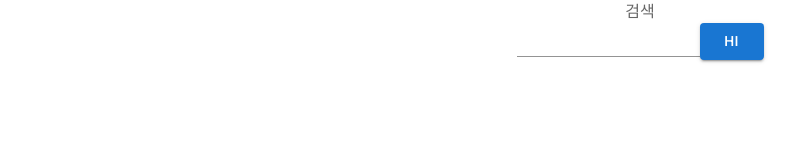
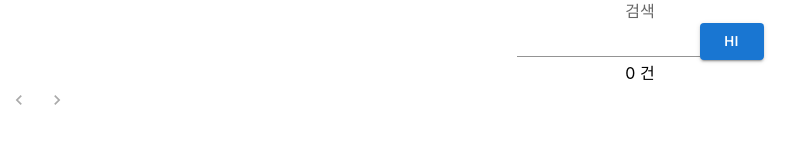
Before and after one commit to KiimDoHyun/Git-Api, a React (Create React App) app: page / in a window 1280 px wide. Shown: the top 166 px of the page, without its empty margins (0-812 px from the left). Built offline with nearby package versions, Linux system fonts and the light colour scheme.

Commit message:
feat: Repository조회 페이징 연결

```diff
--- a/src/Api/git.js
+++ b/src/Api/git.js
@@ -1,4 +1,6 @@
 import client from "./client";
 
-export const searchRepoApi = (searchParams) =>
-    client.get(`https://api.github.com/search/repositories?q=${searchParams}`);
+export const searchRepoApi = ({ searchParams, page = 1 }) =>
+    client.get(
+        `https://api.github.com/search/repositories?q=${searchParams}&page=${page}`
+    );
--- a/src/App.jsx
+++ b/src/App.jsx
@@ -1,31 +1,52 @@
-import logo from "./logo.svg";
 import "./App.css";
-import { Button, FormGroup, Input, InputLabel, TextField } from "@mui/material";
-import { useCallback, useEffect, useState } from "react";
+import {
+    Box,
+    Button,
+    Card,
+    Input,
+    InputLabel,
+    Pagination,
+} from "@mui/material";
+import { useCallback, useEffect, useMemo, useState } from "react";
 import useAxios from "./Hook/useAxios";
 import { searchRepoApi } from "./Api/git";
 function App() {
-    const [searchRepoValue, setSearchRepoValue] = useState("");
     const [searchRepoResult, getSearchRepo] = useAxios(searchRepoApi);
+    const [searchValue, setSearchValue] = useState("");
+    const [searchPage, setSearchPage] = useState(1);
 
-    const onChangeSearchRepo = useCallback(({ target: { value } }) => {
-        setSearchRepoValue(value);
+    const onChangeSearchPage = useCallback((_, value) => {
+        setSearchPage(value);
     }, []);
-
-    const onClickSearchRepo = useCallback(() => {
-        getSearchRepo(searchRepoValue);
-    }, [searchRepoValue]);
 
     const onSubmit = useCallback((e) => {
         e.preventDefault();
 
         // 입력값
         const inputValue = e.target[0].value;
-        getSearchRepo(inputValue);
+        setSearchValue(inputValue);
+        setSearchPage(1);
+        // 조회
+        // 조회하면 1페이지로 시작한다.
+        // getSearchRepo({ searchParams: inputValue, page: searchPage });
     }, []);
 
     useEffect(() => {
-        console.log("searchRepoResult:", searchRepoResult);
+        // 에러가 발생한다면?
+        // 데이터는 안보일 것이다.
+    }, [searchRepoResult]);
+
+    useEffect(() => {
+        if (!searchValue) return;
+
+        // search!
+        getSearchRepo({ searchParams: searchValue, page: searchPage });
+    }, [searchPage, searchValue]);
+
+    const pageCount = useMemo(() => {
+        if (!searchRepoResult.data) return 0;
+
+        return Math.ceil(searchRepoResult.data.total_count / 30);
     }, [searchRepoResult]);
 
     return (
@@ -39,6 +60,27 @@ function App() {
                     </Button>
                 </form>
             </div>
+            <div className="searchResultCountArea">
+                {searchRepoResult.data?.total_count || 0} 건
+            </div>
+            {searchRepoResult.isLoading && (
+                <div className="loadingArea">Loading...</div>
+            )}
+            {searchRepoResult.error && <div className="errorArea">Error!</div>}
+            <div className="searchResultArea">
+                {searchRepoResult.data?.items.map((item, idx) => (
+                    <Box>
+                        <Card variant="outlined" key={idx}>
+                            {item.name}
+                        </Card>
+                    </Box>
+                ))}
+            </div>
+            <Pagination
+                page={searchPage}
+                count={pageCount}
+                onChange={onChangeSearchPage}
+            />
         </div>
     );
 }
--- a/src/Hook/useAxios.jsx
+++ b/src/Hook/useAxios.jsx
@@ -33,6 +33,7 @@ const useAxios = (initialApi) => {
         let error = null;
         let _apiResponse = null;
         try {
+            console.log("???", body.current);
             const apiResponse = await requestApi_real(body.current);
             /*
                 200번대 응답 (성공)인 경우 data에 값이 할당
@@ -63,7 +64,7 @@ const useAxios = (initialApi) => {
         if (state.isLoading) {
             callApi();
         }
-    }, [state]);
+    }, [state, callApi]);
 
     return [state, getData, changeApi];
 };
```
